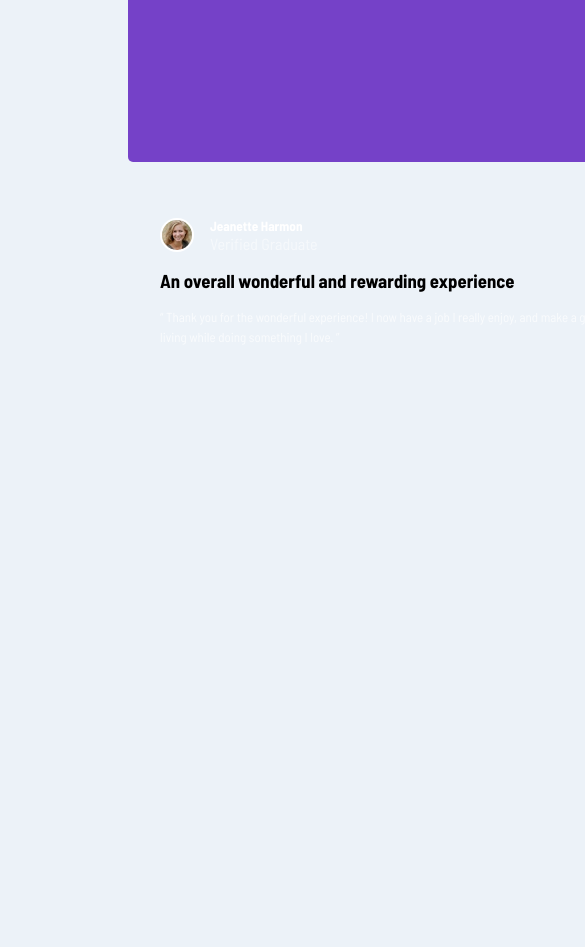
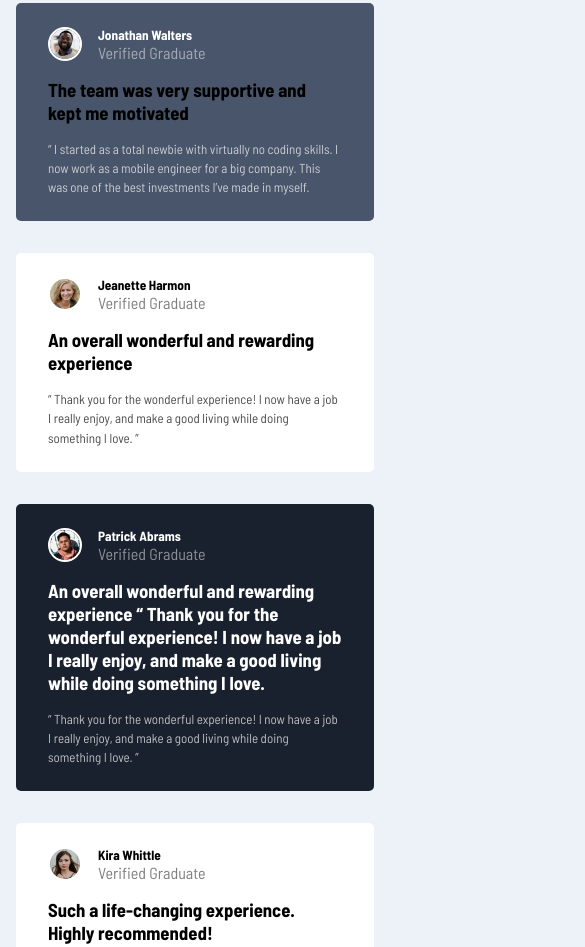
Before and after one commit to layal-fawaz/gird, a plain HTML site: page index.html in a window 390 px wide. Shown: the part 406-1353 px from the top of the page, 585 px wide, since content can reach past the window. Drawn offline with Linux system fonts and the light colour scheme.

Commit message:
Update style.css

```diff
--- a/style.css
+++ b/style.css
@@ -17,6 +17,7 @@ article {
     display: grid;
     grid-template-columns: repeat(2, 1fr);
 }
+
 
 img {
     float: left;
@@ -57,37 +58,69 @@ h3 {
     color: #fff;
 }
 
-#one {
+article .block:first-child {
     background-color: hsl(263, 55%, 52%);
     width: 28rem;
   }
 
-#two {
+  article .block:nth-child(2) {
     background-color: hsl(217, 19%, 35%);
     width: 12rem;
   }
 
-#four {
+  article .block:nth-child(3) {
+    background-color: #fff;
+    width: 13rem;
+  }
+
+  article .block:nth-child(3) .name,
+  article .block:nth-child(3) .job,
+  article .block:nth-child(3) .opacity {
+    color: black;
+  }
+
+  article .block:nth-child(3) .job {
+    opacity: 0.5;
+  }
+
+  article .block:nth-child(4) {
     background-color: hsl(219, 29%, 14%);
     width: 27rem;
     margin-left: -14rem;
+    h3{
+        color: #fff;
+    }
   }
 
-#three,
-#five {
+  article .block:nth-child(5) {
     background-color: #fff;
-    .name,
-    h3,
-    .job,
-    .opacity {
+  }
+
+  article .block:nth-child(5) .name,
+  article .block:nth-child(5) h3,
+  article .block:nth-child(5) .job,
+  article .block:nth-child(5) .opacity {
     color: black;
   }
 
-    .job {
-        opacity: .5;
+  article .block:nth-child(5) .job {
+    opacity: 0.5;
+  }
+
+@media(max-width:768px) {
+    body {
+        padding: 0;
+    }
+
+    div {
+        width: auto !important;
+    }
+
+    article {
+        grid-template-columns: repeat(1, 1fr);
+    }
+
+    article .block:nth-child(4) {
+        margin: 1rem;
     }
 }
-
-#three {
-    width: 13rem;
-}
```
Lines whose indentation alone changed are shown as unchanged.
